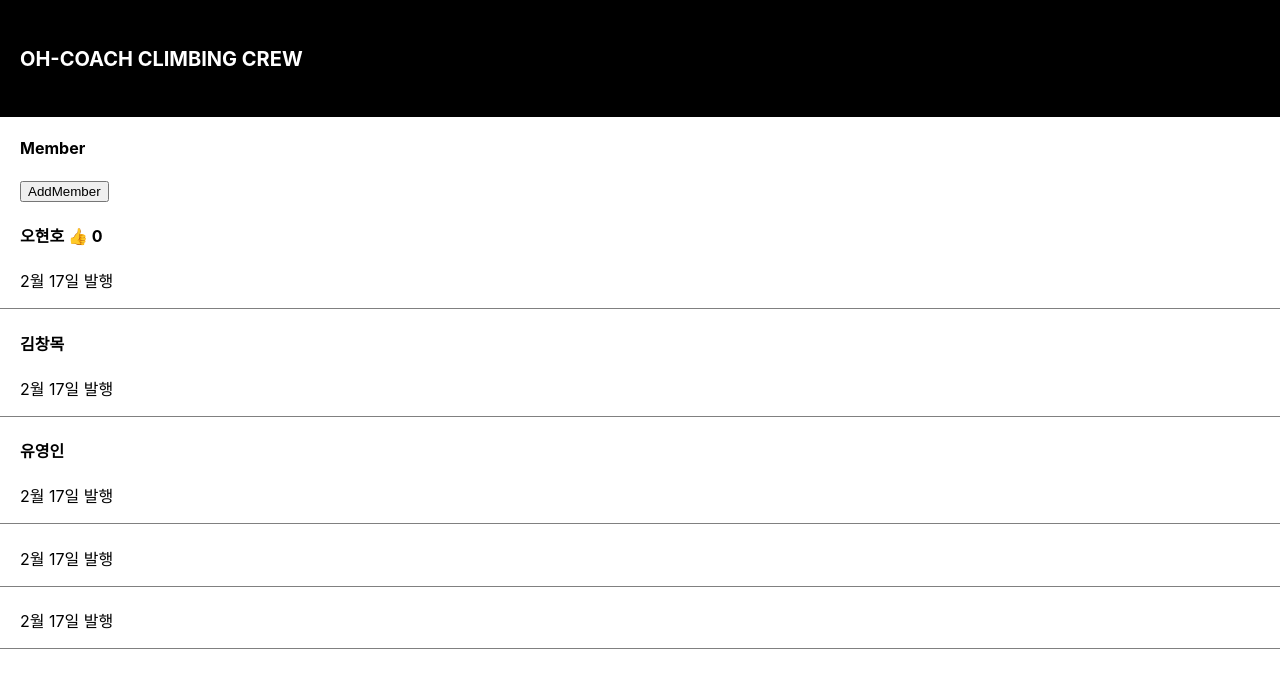
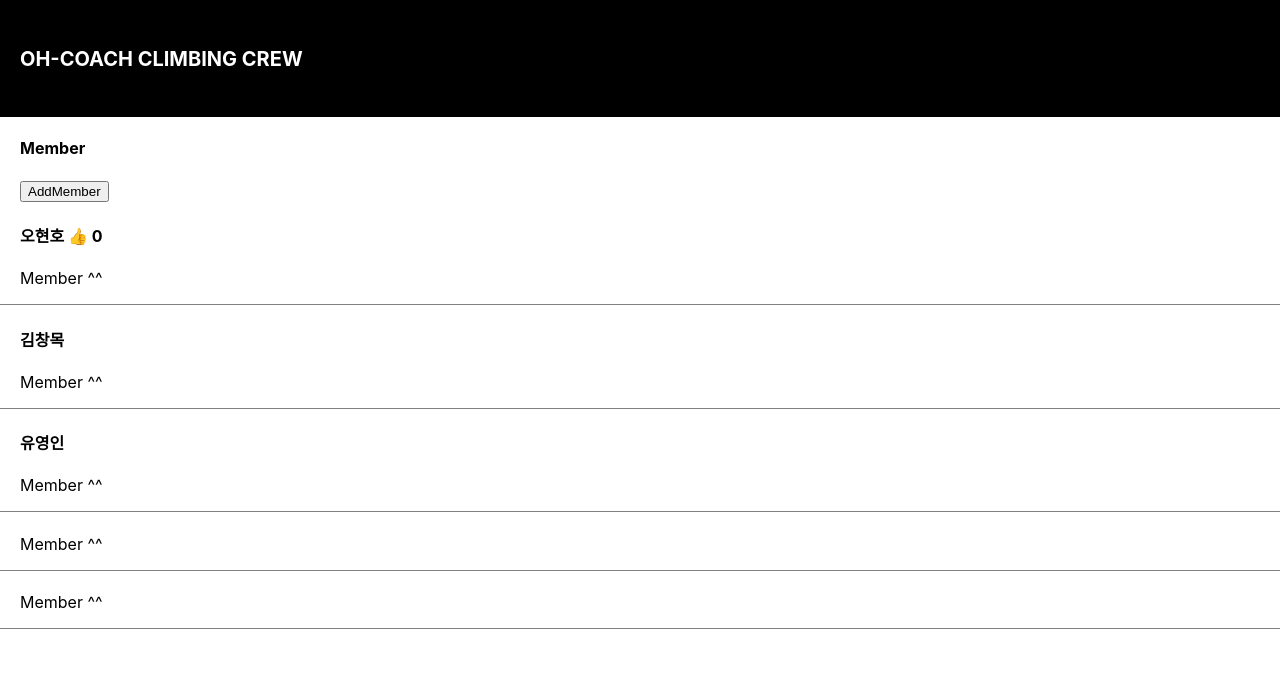
Before and after one commit to Ricardokim94/blog, a React (Create React App) app: page / in a window 1280 px wide. Shown: the top 688 px of the page. Built offline with nearby package versions, Linux system fonts and the light colour scheme.

Commit message:
4월30일 마무리

```diff
--- a/src/App.js
+++ b/src/App.js
@@ -31,23 +31,23 @@ function App() {
 
       <div className="list">
         <h4>{mem[0]} <span onClick={()=>{changeCount(count +1)}}>👍</span> {count} </h4>
-        <p>2월 17일 발행</p>
+        <p>Member ^^</p>
       </div>
       <div className="list">
         <h4>{mem[1]}</h4>
-        <p>2월 17일 발행</p>
+        <p>Member ^^</p>
       </div>
       <div className="list">
         <h4>{mem[2]}</h4>
-        <p>2월 17일 발행</p>
+        <p>Member ^^</p>
       </div>
       <div className="list">
         <h4>{mem[3]}</h4>
-        <p>2월 17일 발행</p>
+        <p>Member ^^</p>
       </div>
       <div className="list">
         <h4>{mem[4]}</h4>
-        <p>2월 17일 발행</p>
+        <p>Member ^^</p>
       </div>
     </div>
   );
```
